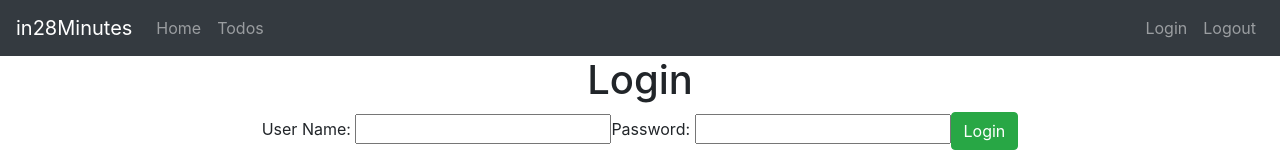
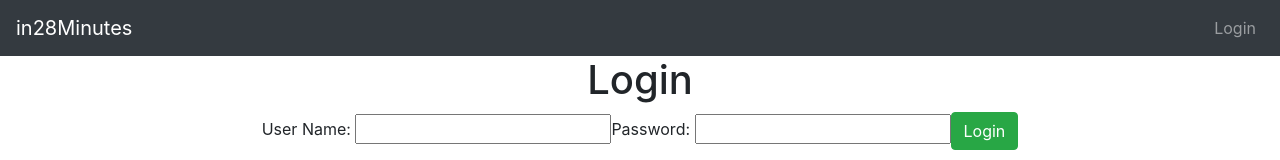
Before and after one commit to havalda-r/todo-app-frontend, a React (Create React App) app: page / in a window 1280 px wide. Shown: the top 160 px of the page. Built offline with nearby package versions, Linux system fonts and the light colour scheme.

Commit message:
feat: dynamic menu links

```diff
--- a/src/components/todo/AuthenticationService.js
+++ b/src/components/todo/AuthenticationService.js
@@ -8,6 +8,12 @@ class AuthenticationService {
     console.log('logout');
     sessionStorage.removeItem('authenticatedUser');
   }
+
+  isUserLoggedIn() {
+    let user = sessionStorage.getItem('authenticatedUser');
+    if (user === null) return false;
+    return true;
+  }
 }
 
 export default new AuthenticationService();
--- a/src/components/todo/HeaderComponent.js
+++ b/src/components/todo/HeaderComponent.js
@@ -1,9 +1,12 @@
 import React, { Component } from 'react';
-import { Link } from 'react-router-dom';
 import AuthenticationService from './AuthenticationService';
+import { Link, useNavigate } from 'react-router-dom';
 
 class HeaderComponent extends Component {
   render() {
+    const isUserLoggedIn = AuthenticationService.isUserLoggedIn();
+    console.log(isUserLoggedIn);
+
     return (
       <header>
         <nav className='navbar navbar-expand-md navbar-dark bg-dark'>
@@ -13,23 +16,30 @@ class HeaderComponent extends Component {
             </a>
           </div>
           <ul className='navbar-nav'>
+            {isUserLoggedIn && (
               <li>
                 <Link className='nav-link' to='/welcome/in28minutes'>
                   Home
                 </Link>
               </li>
+            )}
+            {isUserLoggedIn && (
               <li>
                 <Link className='nav-link' to='/todos'>
                   Todos
                 </Link>
               </li>
+            )}
           </ul>
           <ul className='navbar-nav navbar-collapse justify-content-end'>
+            {!isUserLoggedIn && (
               <li>
                 <Link className='nav-link' to='/login'>
                   Login
                 </Link>
               </li>
+            )}
+            {isUserLoggedIn && (
               <li>
                 <Link
                   className='nav-link'
@@ -39,6 +49,7 @@ class HeaderComponent extends Component {
                   Logout
                 </Link>
               </li>
+            )}
           </ul>
         </nav>
       </header>
@@ -46,4 +57,14 @@ class HeaderComponent extends Component {
   }
 }
 
-export default HeaderComponent;
+export const withRouter = (Component) => {
+  const Wrapper = (props) => {
+    const history = useNavigate();
+
+    return <Component history={history} {...props} />;
+  };
+
+  return Wrapper;
+};
+
+export default withRouter(HeaderComponent);
```
Lines whose indentation alone changed are shown as unchanged.
